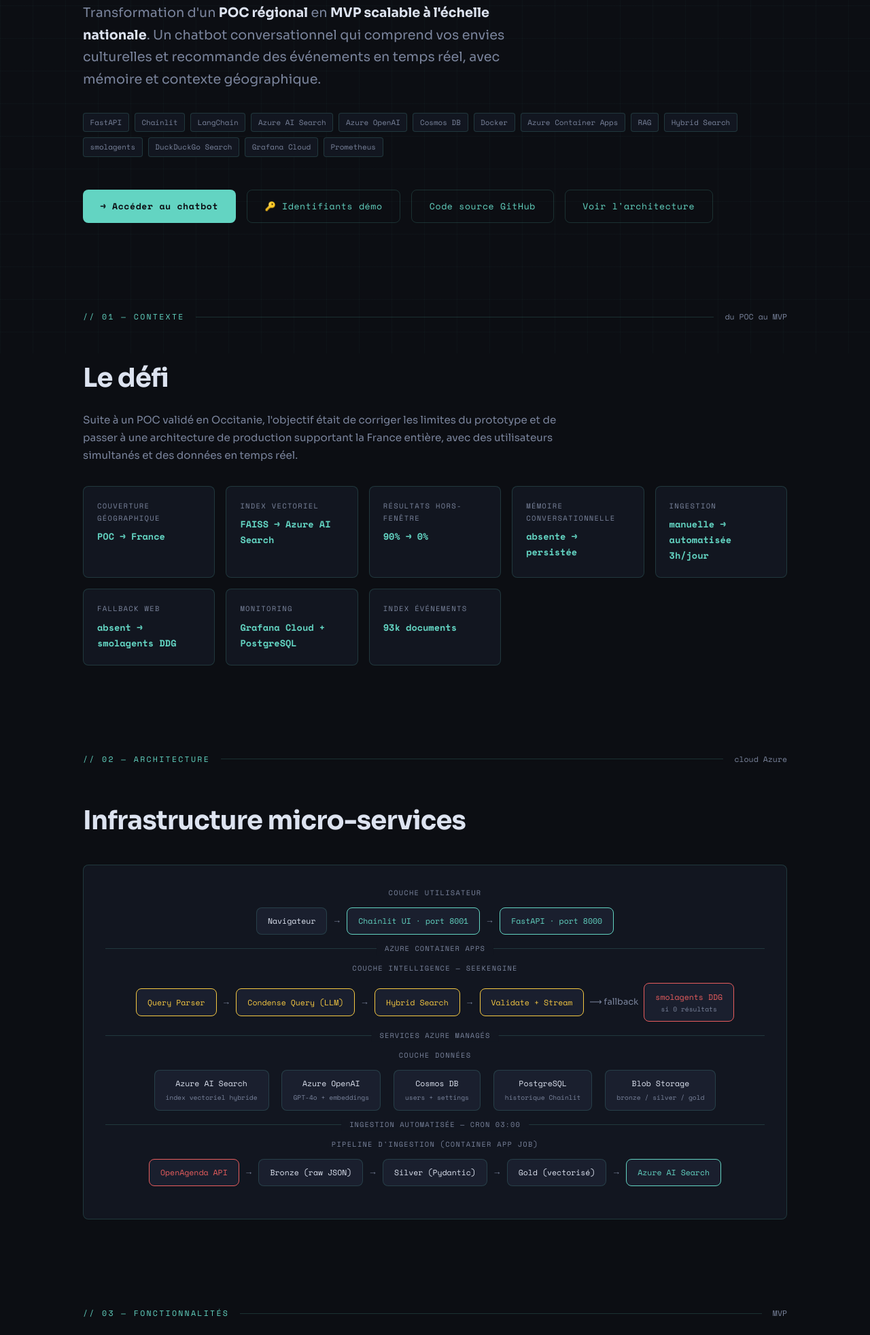
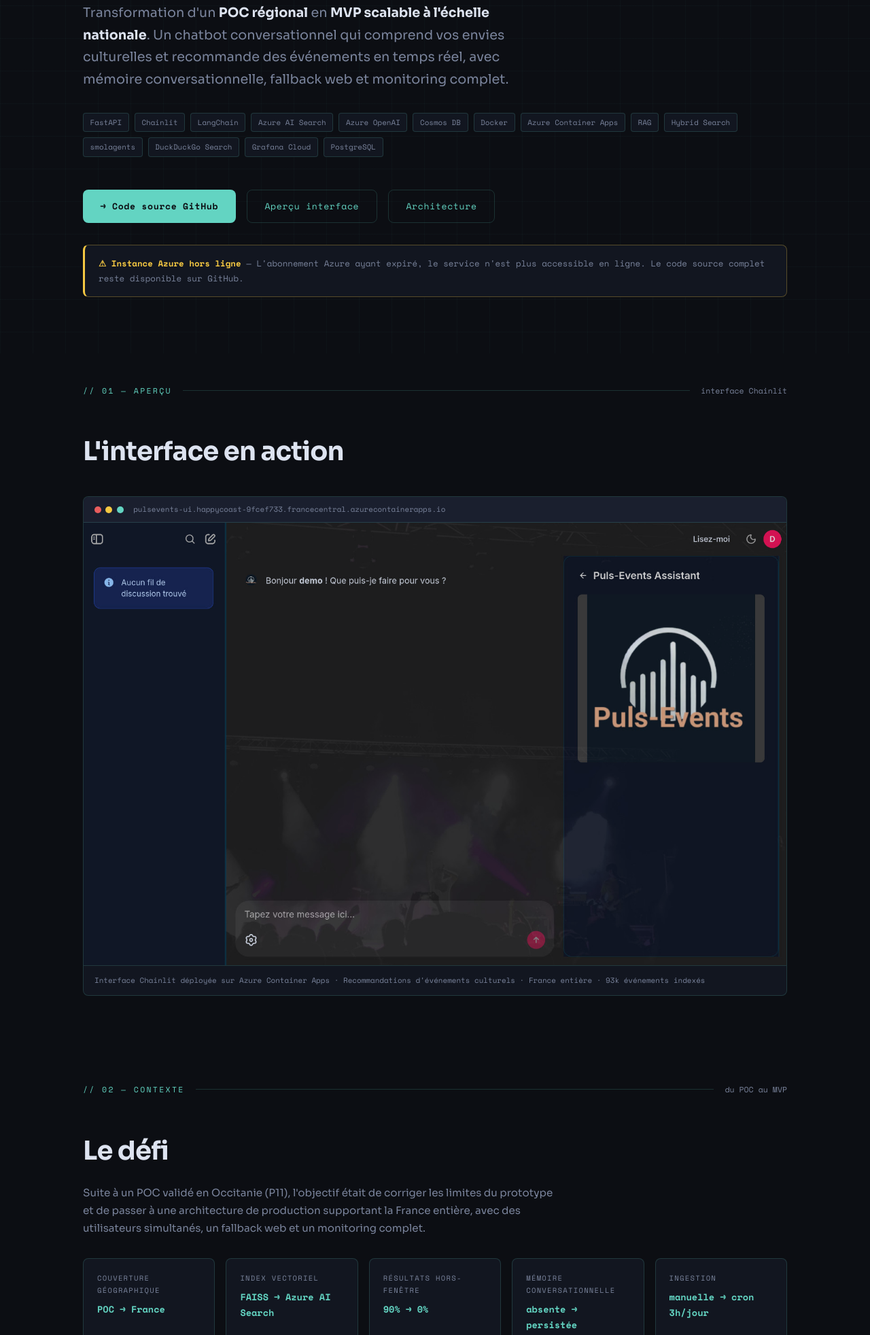
Before and after one commit to day811/day811.github.io, a plain HTML site: page puls-events.html in a window 1280 px wide. Shown: the part 280-2244 px from the top of the page at 68% size. Drawn offline with nearby package versions, Linux system fonts and the light colour scheme.

Commit message:
remove Azure

```diff
--- a/puls-events.html
+++ b/puls-events.html
@@ -16,17 +16,65 @@
   .arch-box.accent { border-color: var(--accent);  color: var(--accent); }
   .arch-box.warn   { border-color: var(--accent3); color: var(--accent3); }
   .arch-box.danger { border-color: var(--accent2); color: var(--accent2); }
-  .arch-arrow     { font-size: 0.8rem; color: var(--muted); }
-  .arch-divider   { height: 1px; background: var(--border); margin: 1.25rem 0; position: relative; }
+  .arch-arrow      { font-size: 0.8rem; color: var(--muted); }
+  .arch-divider    { height: 1px; background: var(--border); margin: 1.25rem 0; position: relative; }
   .arch-divider::after { content: attr(data-label); position: absolute; left: 50%; top: 50%; transform: translate(-50%, -50%); background: var(--bg2); padding: 0 0.75rem; font-family: var(--mono); font-size: 0.65rem; color: var(--muted); letter-spacing: 0.1em; text-transform: uppercase; }
 
-  #demo      { text-align: center; }
-  .demo-box  { background: var(--bg2); border: 1px solid var(--border); border-radius: 12px; padding: 3rem 2rem; max-width: 600px; margin: 0 auto; }
-  .demo-title { font-size: 1.8rem; font-weight: 700; margin-bottom: 1rem; }
-  .demo-desc  { color: var(--muted); font-size: 0.9rem; margin-bottom: 2rem; line-height: 1.6; }
-  .demo-note  { margin-top: 1.25rem; font-family: var(--mono); font-size: 0.7rem; color: var(--muted); }
+  /* Screenshot showcase */
+  .screenshot-container {
+    background: var(--bg2);
+    border: 1px solid var(--border);
+    border-radius: var(--radius);
+    overflow: hidden;
+  }
+  .screenshot-bar {
+    background: var(--bg3);
+    padding: 0.6rem 1rem;
+    display: flex;
+    align-items: center;
+    gap: 0.4rem;
+    border-bottom: 1px solid var(--border);
+  }
+  .screenshot-dot {
+    width: 10px; height: 10px; border-radius: 50%;
+  }
+  .screenshot-dot.r { background: #e85d5d; }
+  .screenshot-dot.y { background: #f5c842; }
+  .screenshot-dot.g { background: #63d4c2; }
+  .screenshot-url {
+    flex: 1;
+    font-family: var(--mono);
+    font-size: 0.68rem;
+    color: var(--muted);
+    margin-left: 0.5rem;
+  }
+  .screenshot-container img {
+    width: 100%;
+    display: block;
+    opacity: 0.92;
+  }
+  .screenshot-caption {
+    padding: 0.75rem 1rem;
+    font-family: var(--mono);
+    font-size: 0.68rem;
+    color: var(--muted);
+    border-top: 1px solid var(--border);
+  }
+
+  /* Offline notice */
+  .offline-notice {
+    background: var(--bg2);
+    border: 1px solid rgba(245,200,66,0.3);
+    border-left: 3px solid var(--accent3);
+    border-radius: var(--radius);
+    padding: 1rem 1.25rem;
+    font-family: var(--mono);
+    font-size: 0.78rem;
+    color: var(--muted);
+    margin-top: 2rem;
+  }
+  .offline-notice strong { color: var(--accent3); }
 </style>
-
 </head>
 <body>
 
@@ -38,7 +86,7 @@
     <li><a href="#architecture">// architecture</a></li>
     <li><a href="#features">// fonctionnalités</a></li>
     <li><a href="#stack">// stack</a></li>
-    <li><a href="https://pulsevents-ui.happycoast-9fcef733.francecentral.azurecontainerapps.io/" target="_blank" class="nav-cta">→ Accéder au chatbot</a></li>
+    <li><a href="https://github.com/day811/OCDE-P13" target="_blank" class="nav-cta">→ GitHub</a></li>
   </ul>
 </nav>
 
@@ -51,7 +99,7 @@
   <h1>Puls-Events<span class="blink"></span></h1>
   <p class="hero-sub">// moteur de recommandation culturelle — RAG national</p>
   <p class="hero-tagline">
-    Transformation d'un <strong>POC régional</strong> en <strong>MVP scalable à l'échelle nationale</strong>. Un chatbot conversationnel qui comprend vos envies culturelles et recommande des événements en temps réel, avec mémoire et contexte géographique.
+    Transformation d'un <strong>POC régional</strong> en <strong>MVP scalable à l'échelle nationale</strong>. Un chatbot conversationnel qui comprend vos envies culturelles et recommande des événements en temps réel, avec mémoire conversationnelle, fallback web et monitoring complet.
   </p>
   <div class="hero-badges">
     <span class="badge">FastAPI</span>
@@ -67,13 +115,40 @@
     <span class="badge">smolagents</span>
     <span class="badge">DuckDuckGo Search</span>
     <span class="badge">Grafana Cloud</span>
-    <span class="badge">Prometheus</span>
+    <span class="badge">PostgreSQL</span>
   </div>
   <div class="hero-cta">
-    <a class="btn btn-primary" href="https://pulsevents-ui.happycoast-9fcef733.francecentral.azurecontainerapps.io/" target="_blank">→ Accéder au chatbot</a>
-    <a class="btn btn-outline" onclick="toggleCreds()" style="cursor:pointer;">🔑 Identifiants démo</a>
-    <a class="btn btn-outline" href="https://github.com/day811/OCDE-P13" target="_blank">Code source GitHub</a>
-    <a class="btn btn-outline" href="#architecture">Voir l'architecture</a>
+    <a class="btn btn-primary" href="https://github.com/day811/OCDE-P13" target="_blank">→ Code source GitHub</a>
+    <a class="btn btn-outline" href="#apercu">Aperçu interface</a>
+    <a class="btn btn-outline" href="#architecture">Architecture</a>
+  </div>
+
+  <div class="offline-notice reveal">
+    <strong>⚠ Instance Azure hors ligne</strong> — L'abonnement Azure ayant expiré, le service n'est plus accessible en ligne. Le code source complet reste disponible sur GitHub.
+  </div>
+</section>
+
+
+<!-- APERÇU INTERFACE -->
+<section id="apercu">
+  <div class="section-header reveal">
+    <span class="section-tag">// 01 — aperçu</span>
+    <div class="section-line"></div>
+    <span class="section-num">interface Chainlit</span>
+  </div>
+  <h2 class="reveal" style="margin-bottom:2rem;">L'interface en action</h2>
+
+  <div class="screenshot-container reveal">
+    <div class="screenshot-bar">
+      <span class="screenshot-dot r"></span>
+      <span class="screenshot-dot y"></span>
+      <span class="screenshot-dot g"></span>
+      <span class="screenshot-url">pulsevents-ui.happycoast-9fcef733.francecentral.azurecontainerapps.io</span>
+    </div>
+    <img src="chainlit.jpg" alt="Interface Puls-Events AI — chatbot de recommandation culturelle Chainlit" />
+    <div class="screenshot-caption">
+      Interface Chainlit déployée sur Azure Container Apps · Recommandations d'événements culturels · France entière · 93k événements indexés
+    </div>
   </div>
 </section>
 
@@ -81,13 +156,13 @@
 <!-- CONTEXTE -->
 <section id="contexte">
   <div class="section-header reveal">
-    <span class="section-tag">// 01 — contexte</span>
+    <span class="section-tag">// 02 — contexte</span>
     <div class="section-line"></div>
     <span class="section-num">du POC au MVP</span>
   </div>
   <h2 class="reveal" style="margin-bottom:1rem;">Le défi</h2>
   <p class="reveal" style="color:var(--muted);max-width:700px;font-size:0.95rem;">
-    Suite à un POC validé en Occitanie, l'objectif était de corriger les limites du prototype et de passer à une architecture de production supportant la France entière, avec des utilisateurs simultanés et des données en temps réel.
+    Suite à un POC validé en Occitanie (P11), l'objectif était de corriger les limites du prototype et de passer à une architecture de production supportant la France entière, avec des utilisateurs simultanés, un fallback web et un monitoring complet.
   </p>
 
   <div class="context-grid reveal">
@@ -109,10 +184,10 @@
     </div>
     <div class="ctx-card">
       <div class="ctx-label">Ingestion</div>
-      <div class="ctx-value accent">manuelle → automatisée 3h/jour</div>
+      <div class="ctx-value accent">manuelle → cron 3h/jour</div>
     </div>
     <div class="ctx-card">
-      <div class="ctx-label">Fallback web</div>
+      <div class="ctx-label">Fallback zéro résultat</div>
       <div class="ctx-value accent">absent → smolagents DDG</div>
     </div>
     <div class="ctx-card">
@@ -121,7 +196,7 @@
     </div>
     <div class="ctx-card">
       <div class="ctx-label">Index événements</div>
-      <div class="ctx-value accent">93k documents</div>
+      <div class="ctx-value accent">93 000 documents</div>
     </div>
   </div>
 </section>
@@ -130,7 +205,7 @@
 <!-- ARCHITECTURE -->
 <section id="architecture">
   <div class="section-header reveal">
-    <span class="section-tag">// 02 — architecture</span>
+    <span class="section-tag">// 03 — architecture</span>
     <div class="section-line"></div>
     <span class="section-num">cloud Azure</span>
   </div>
@@ -155,24 +230,24 @@
       <div class="arch-arrow">→</div>
       <div class="arch-box warn">Condense Query (LLM)</div>
       <div class="arch-arrow">→</div>
-    <div class="arch-box warn">Hybrid Search</div>
-    <div class="arch-arrow">→</div>
-    <div class="arch-box warn">Validate + Stream</div>
-    <div class="arch-arrow">⟶ fallback</div>
-    <div class="arch-box danger">smolagents DDG<small style="display:block;font-size:0.6rem;color:var(--muted);">si 0 résultats</small></div>
+      <div class="arch-box warn">Hybrid Search</div>
+      <div class="arch-arrow">→</div>
+      <div class="arch-box warn">Validate + Stream</div>
+      <div class="arch-arrow">→ fallback</div>
+      <div class="arch-box danger">smolagents DDG<br><small style="color:var(--muted);font-size:0.6rem;">si 0 résultats</small></div>
     </div>
 
     <div class="arch-divider" data-label="services Azure managés"></div>
 
     <div class="arch-label">couche données</div>
     <div class="arch-row">
-      <div class="arch-box">Azure AI Search<br><small style="color:var(--muted);font-size:0.6rem;">index vectoriel hybride</small></div>
+      <div class="arch-box">Azure AI Search<br><small style="color:var(--muted);font-size:0.6rem;">index vectoriel hybride · 93k docs</small></div>
       <div class="arch-arrow">&nbsp;</div>
       <div class="arch-box">Azure OpenAI<br><small style="color:var(--muted);font-size:0.6rem;">GPT-4o + embeddings</small></div>
       <div class="arch-arrow">&nbsp;</div>
       <div class="arch-box">Cosmos DB<br><small style="color:var(--muted);font-size:0.6rem;">users + settings</small></div>
       <div class="arch-arrow">&nbsp;</div>
-      <div class="arch-box">PostgreSQL<br><small style="color:var(--muted);font-size:0.6rem;">historique Chainlit</small></div>
+      <div class="arch-box">PostgreSQL<br><small style="color:var(--muted);font-size:0.6rem;">historique + télémétrie RAG</small></div>
       <div class="arch-arrow">&nbsp;</div>
       <div class="arch-box">Blob Storage<br><small style="color:var(--muted);font-size:0.6rem;">bronze / silver / gold</small></div>
     </div>
@@ -192,14 +267,25 @@
       <div class="arch-box accent">Azure AI Search</div>
     </div>
 
+    <div class="arch-divider" data-label="monitoring — Grafana Cloud"></div>
+
+    <div class="arch-label">observabilité</div>
+    <div class="arch-row">
+      <div class="arch-box">PostgreSQL<br><small style="color:var(--muted);font-size:0.6rem;">rag_telemetry · feedbacks · ingestor_runs</small></div>
+      <div class="arch-arrow">→</div>
+      <div class="arch-box warn">Grafana Cloud<br><small style="color:var(--muted);font-size:0.6rem;">datasource PostgreSQL + Azure Monitor</small></div>
+      <div class="arch-arrow">&nbsp;</div>
+      <div class="arch-box">Azure Monitor<br><small style="color:var(--muted);font-size:0.6rem;">Container Apps CPU/mémoire/replicas</small></div>
+    </div>
+
   </div>
 </section>
 
 
-<!-- FEATURES -->
+<!-- FONCTIONNALITÉS -->
 <section id="features">
   <div class="section-header reveal">
-    <span class="section-tag">// 03 — fonctionnalités</span>
+    <span class="section-tag">// 04 — fonctionnalités</span>
     <div class="section-line"></div>
     <span class="section-num">MVP</span>
   </div>
@@ -211,6 +297,12 @@
       <div class="feat-icon">🧠</div>
       <div class="feat-title">Recherche hybride sémantique + temporelle</div>
       <div class="feat-desc">Comprend "ce weekend à Montpellier" ou "un concert de jazz la semaine prochaine". Filtre OData sur les métadonnées pour garantir 100% de résultats dans la fenêtre demandée.</div>
+    </div>
+
+    <div class="feat-card reveal">
+      <div class="feat-icon">🌐</div>
+      <div class="feat-title">Fallback recherche web (smolagents)</div>
+      <div class="feat-desc">Quand l'index Azure AI Search retourne zéro résultat, un agent smolagents déclenche automatiquement une recherche DuckDuckGo restreinte à une whitelist de 10 sites événementiels français — billetweb, eventbrite, openagenda, fnacspectacles… Initialisation lazy pour ne pas impacter le démarrage.</div>
     </div>
 
     <div class="feat-card reveal">
@@ -228,31 +320,27 @@
     <div class="feat-card reveal">
       <div class="feat-icon">🔄</div>
       <div class="feat-title">Ingestion incrémentale automatique</div>
-      <div class="feat-desc">Container App Job déclenché chaque nuit à 3h. Stratégie high-watermark sur `updatedAt`. Upsert atomique dans Azure AI Search. Pipeline Bronze → Silver → Gold.</div>
+      <div class="feat-desc">Container App Job déclenché chaque nuit à 3h. Stratégie high-watermark sur updatedAt. Upsert atomique dans Azure AI Search. Pipeline Bronze → Silver → Gold.</div>
     </div>
 
     <div class="feat-card reveal">
       <div class="feat-icon">🔐</div>
       <div class="feat-title">Authentification sécurisée</div>
-      <div class="feat-desc">Comptes utilisateurs stockés dans Cosmos DB avec mots de passe hashés (bcrypt). Login natif Chainlit. Paramètres et quotas tokens par utilisateur.</div>
-    </div>
-
-    <div class="feat-card reveal">
-      <div class="feat-icon">📊</div>
-      <div class="feat-title">Monitoring de la consommation</div>
-      <div class="feat-desc">Comptage des tokens par requête (prompt + completion) affiché en pied de chaque réponse. Cumul persisté par utilisateur dans Azure Blob Storage.</div>
-    </div>
-    <div class="feat-card reveal">
-      <div class="feat-icon">🌐</div>
-      <div class="feat-title">Fallback recherche web (smolagents)</div>
-      <div class="feat-desc">Quand l'index Azure AI Search retourne zéro résultat, un agent smolagents déclenche une recherche DuckDuckGo restreinte à une whitelist de 10 sites événementiels français (billetweb, eventbrite, openagenda, fnacspectacles…). Initialisation lazy pour ne pas impacter le démarrage.</div>
+      <div class="feat-desc">Comptes utilisateurs stockés dans Cosmos DB avec mots de passe hashés (bcrypt). Login natif Chainlit. Quotas tokens et questions configurables par utilisateur.</div>
     </div>
 
     <div class="feat-card reveal">
       <div class="feat-icon">📡</div>
       <div class="feat-title">Monitoring Grafana Cloud</div>
-      <div class="feat-desc">Stack de monitoring complète sur tier gratuit Grafana Cloud. Deux datasources : Azure Monitor (CPU, mémoire, replicas Container Apps — dashboards 16591/16592) et PostgreSQL custom (satisfaction 👍👎 Chainlit, latences RAG par phase, runs ingesteur, snapshots infrastructure Bronze/Silver/Gold).</div>
+      <div class="feat-desc">Stack de monitoring complète sur tier gratuit Grafana Cloud. Deux datasources : Azure Monitor (CPU, mémoire, replicas — dashboards 16591/16592) et PostgreSQL custom (satisfaction 👍👎, latences RAG par phase, runs ingesteur, snapshots infrastructure Bronze/Silver/Gold).</div>
     </div>
+
+    <div class="feat-card reveal">
+      <div class="feat-icon">📊</div>
+      <div class="feat-title">Télémétrie RAG détaillée</div>
+      <div class="feat-desc">Chaque requête enregistre en PostgreSQL les latences par phase (condensation, search, génération), le nombre de candidats récupérés et filtrés, et le flag zéro-résultat déclencheur du fallback web.</div>
+    </div>
+
   </div>
 </section>
 
@@ -260,7 +348,7 @@
 <!-- STACK -->
 <section id="stack">
   <div class="section-header reveal">
-    <span class="section-tag">// 04 — stack technique</span>
+    <span class="section-tag">// 05 — stack technique</span>
     <div class="section-line"></div>
     <span class="section-num">choix justifiés</span>
   </div>
@@ -297,16 +385,6 @@
           <td style="color:var(--muted);font-size:0.82rem;">Recherche hybride (BM25 + vecteur) + filtres OData sur métadonnées temporelles</td>
         </tr>
         <tr>
-          <td>Fallback web</td>
-          <td><span class="stack-component">smolagents + DuckDuckGo</span></td>
-          <td style="color:var(--muted);font-size:0.82rem;">Agent CodeAgent déclenché si index retourne 0 résultat — whitelist 10 sites événementiels FR</td>
-        </tr>
-        <tr>
-          <td>Monitoring</td>
-          <td><span class="stack-component">Grafana Cloud + asyncpg</span></td>
-          <td style="color:var(--muted);font-size:0.82rem;">Azure Monitor (Container Apps) + panels custom PostgreSQL — latences RAG, satisfaction, infra snapshots</td>
-        </tr>
-        <tr>
           <td>LLM</td>
           <td><span class="stack-component">Azure OpenAI GPT-4o</span></td>
           <td style="color:var(--muted);font-size:0.82rem;">Déploiement managé Azure, conformité RGPD, streaming async</td>
@@ -317,19 +395,29 @@
           <td style="color:var(--muted);font-size:0.82rem;">Rapport qualité/coût optimal, 1536 dimensions</td>
         </tr>
         <tr>
+          <td>Fallback web</td>
+          <td><span class="stack-component">smolagents + DuckDuckGo</span></td>
+          <td style="color:var(--muted);font-size:0.82rem;">Agent CodeAgent déclenché si index retourne 0 résultat — whitelist 10 sites événementiels FR</td>
+        </tr>
+        <tr>
           <td>Mémoire utilisateurs</td>
           <td><span class="stack-component">Cosmos DB</span></td>
           <td style="color:var(--muted);font-size:0.82rem;">NoSQL schemaless, latence faible, SLA 99.99%</td>
         </tr>
         <tr>
-          <td>Historique conversations</td>
+          <td>Historique + télémétrie</td>
           <td><span class="stack-component">PostgreSQL (Flexible Server)</span></td>
-          <td style="color:var(--muted);font-size:0.82rem;">Requis par SQLAlchemyDataLayer de Chainlit</td>
+          <td style="color:var(--muted);font-size:0.82rem;">Data layer Chainlit + tables monitoring rag_telemetry, ingestor_runs, feedbacks</td>
         </tr>
         <tr>
           <td>Stockage pipeline</td>
           <td><span class="stack-component">Azure Blob Storage</span></td>
           <td style="color:var(--muted);font-size:0.82rem;">Bronze/Silver/Gold — pattern médaillon, coût minimal</td>
+        </tr>
+        <tr>
+          <td>Monitoring</td>
+          <td><span class="stack-component">Grafana Cloud + asyncpg</span></td>
+          <td style="color:var(--muted);font-size:0.82rem;">Tier gratuit — datasources Azure Monitor (Container Apps) + PostgreSQL custom</td>
         </tr>
         <tr>
           <td>Déploiement</td>
@@ -342,23 +430,6 @@
 </section>
 
 
-<!-- CTA DEMO -->
-<section id="demo">
-  <div class="demo-box reveal">
-    <div class="demo-title">Essayer le chatbot</div>
-    <p class="demo-desc">
-      L'instance de démonstration est déployée sur Azure Container Apps. Connectez-vous avec les identifiants fournis pour explorer les recommandations d'événements culturels en France.
-    </p>
-    <a class="btn btn-primary" href="https://pulsevents-ui.happycoast-9fcef733.francecentral.azurecontainerapps.io/" target="_blank" style="display:inline-flex;margin:0 auto;">
-      → Accéder à Puls-Events AI
-    </a>
-    <p class="demo-note" id="creds-hint">
-      Authentification requise &nbsp;·&nbsp; Données OpenAgenda — France entière &nbsp;·&nbsp; Fenêtre 12 mois
-    </p>
-  </div>
-</section>
-
-
 <footer>
   <p>
     <a href="index.html" style="color:var(--accent);text-decoration:none;">← Retour au portfolio</a>
@@ -366,33 +437,14 @@
   </p>
 </footer>
 
-<div id="creds-modal" onclick="closeCreds(event)">
-  <div class="creds-box">
-    <h3>🔑 Accès démo</h3>
-    <p class="creds-line">login &nbsp;: <strong>guest</strong></p>
-    <p class="creds-line">pwd &nbsp;&nbsp;: <strong>puls-guest</strong></p>
-    <p class="creds-limit">5 questions · 10 000 tokens / jour</p>
-    <button class="creds-close" onclick="closeCreds()">[ fermer ]</button>
-  </div>
-</div>
-
 <script>
   const observer = new IntersectionObserver((entries) => {
     entries.forEach(e => { if (e.isIntersecting) e.target.classList.add('visible'); });
   }, { threshold: 0.08 });
   document.querySelectorAll('.reveal').forEach(el => observer.observe(el));
-
   document.querySelectorAll('.feat-card').forEach((c, i) => {
     c.style.transitionDelay = (i * 0.07) + 's';
   });
-  function toggleCreds() {
-    document.getElementById('creds-modal').classList.add('open');
-  }
-  function closeCreds(e) {
-    if (!e || e.target === document.getElementById('creds-modal')) {
-      document.getElementById('creds-modal').classList.remove('open');
-    }
-  }
 </script>
 
 </body>
```
Also changed, not shown: chainlit.jpg (added).
